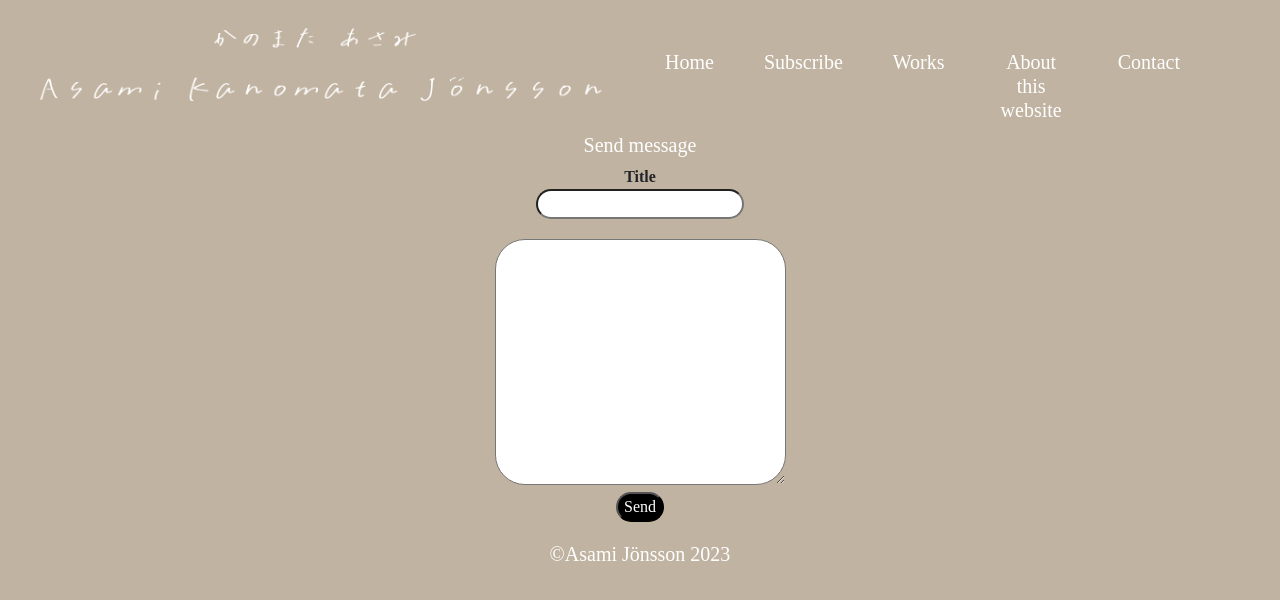
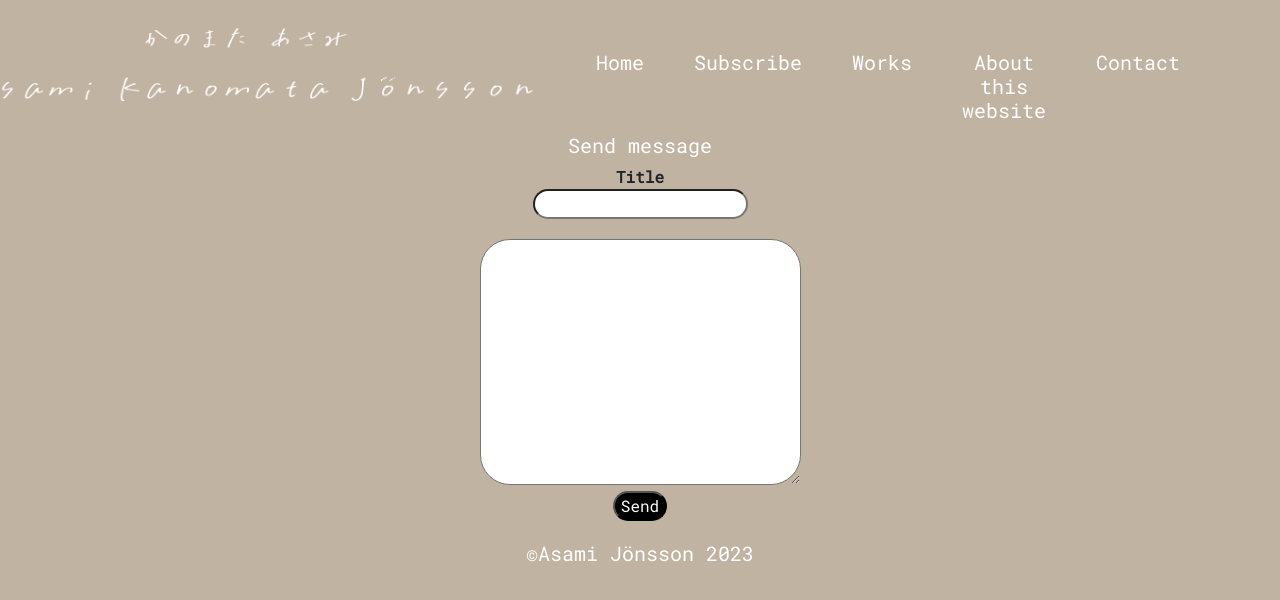
Before and after one commit to Asamijonsson/portfolio2023, a React (Create React App) app: page /contact in a window 1280 px wide. Shown: the top 600 px of the page. Built offline with nearby package versions, Linux system fonts and the light colour scheme.

Commit message:
change font

```diff
--- a/src/App.module.css
+++ b/src/App.module.css
@@ -1,6 +1,8 @@
-@import url('https://fonts.googleapis.com/css2?family=Concert+One&display=swap');
+@import url('https://fonts.googleapis.com/css2?family=Concert+One&family=Roboto+Mono&family=Roboto:wght@300;900&display=swap');
 body{
-  font-family: 'Robot', cursive;
+  font-family: 'Concert One', cursive;
+font-family: 'Roboto', sans-serif;
+font-family: 'Roboto Mono', monospace;
 }
 
 .MainApp {
--- a/src/Pages/Home.module.css
+++ b/src/Pages/Home.module.css
@@ -11,14 +11,12 @@
 .card {
   background-color: white;
    padding: 3rem 5rem;
-   cursor: pointer;
-}
+  }
 
 .text {
   margin-top: 0%;
   color: rgb(249, 249, 250);
-  cursor: hide;
-}
+  }
 
 .logo{
   margin-right: 50px;
```
